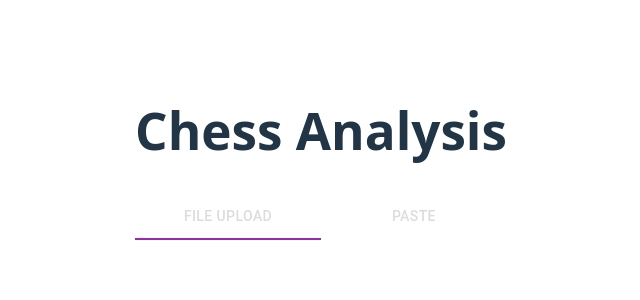
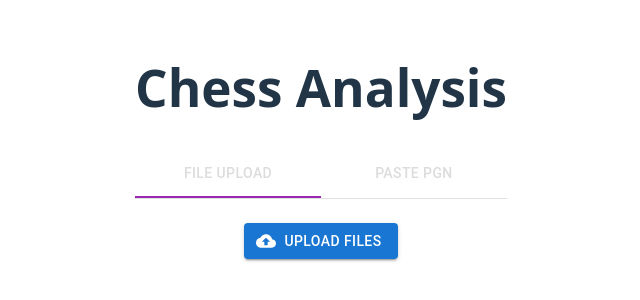
Before and after one commit to pradhanstudios/Chess-Analysis, a React (Vite) app in the folder Chess-Analysis-Webapp/: page / in a window 1280 px wide. Shown: the part 246-546 px from the top of the page, without its empty margins (319-959 px from the left). Built offline with nearby package versions, Linux system fonts and the light colour scheme.

Commit message:
modified tabs to house the correct panels

```diff
--- a/Chess-Analysis-Webapp/src/components/MUI-ColorTabs.jsx
+++ b/Chess-Analysis-Webapp/src/components/MUI-ColorTabs.jsx
@@ -1,10 +1,42 @@
 import * as React from 'react';
+import PropTypes from 'prop-types';
 import Tabs from '@mui/material/Tabs';
 import Tab from '@mui/material/Tab';
 import Box from '@mui/material/Box';
+import InputFileUpload from './MUI-FileUploadButton';
+import MultilineTextFields from './MUI-MultilineText';
+
+function CustomTabPanel(props) {
+  const { children, value, index, ...other } = props;
+
+  return (
+    <div
+      role="tabpanel"
+      hidden={value !== index}
+      id={`simple-tabpanel-${index}`}
+      aria-labelledby={`simple-tab-${index}`}
+      {...other}
+    >
+      {value === index && <Box sx={{ p: 3 }}>{children}</Box>}
+    </div>
+  );
+}
+
+CustomTabPanel.propTypes = {
+  children: PropTypes.node,
+  index: PropTypes.number.isRequired,
+  value: PropTypes.number.isRequired,
+};
+
+function a11yProps(index) {
+  return {
+    id: `simple-tab-${index}`,
+    'aria-controls': `simple-tabpanel-${index}`,
+  };
+}
 
 export default function ColorTabs() {
-  const [value, setValue] = React.useState('one');
+  const [value, setValue] = React.useState(0);
 
   const handleChange = (event, newValue) => {
     setValue(newValue);
@@ -12,6 +44,7 @@ export default function ColorTabs() {
 
   return (
     <Box sx={{ width: '100%' }}>
+      <Box sx={{ borderBottom: 1, borderColor: 'divider' }}>
         <Tabs
           variant='fullWidth'
           value={value}
@@ -20,9 +53,16 @@ export default function ColorTabs() {
           indicatorColor="secondary"
           aria-label="secondary tabs example"
         >
-        <Tab value="one" label="File Upload" />
-        <Tab value="two" label="Paste" />
+          <Tab label="File Upload" {...a11yProps(0)} />
+          <Tab label="Paste PGN" {...a11yProps(1)} />
         </Tabs>
+      </Box>
+      <CustomTabPanel value={value} index={0}>
+        <InputFileUpload></InputFileUpload>
+      </CustomTabPanel>
+      <CustomTabPanel value={value} index={1}>
+        <MultilineTextFields></MultilineTextFields>
+      </CustomTabPanel>
     </Box>
   );
 }
```
Lines whose indentation alone changed are shown as unchanged.
